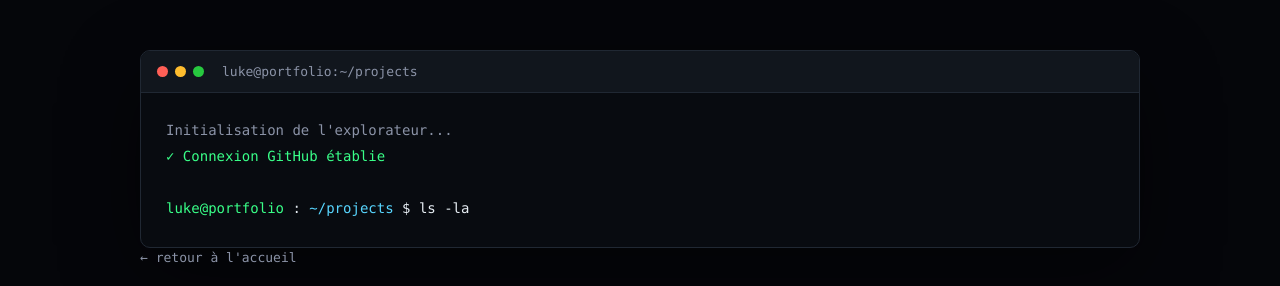
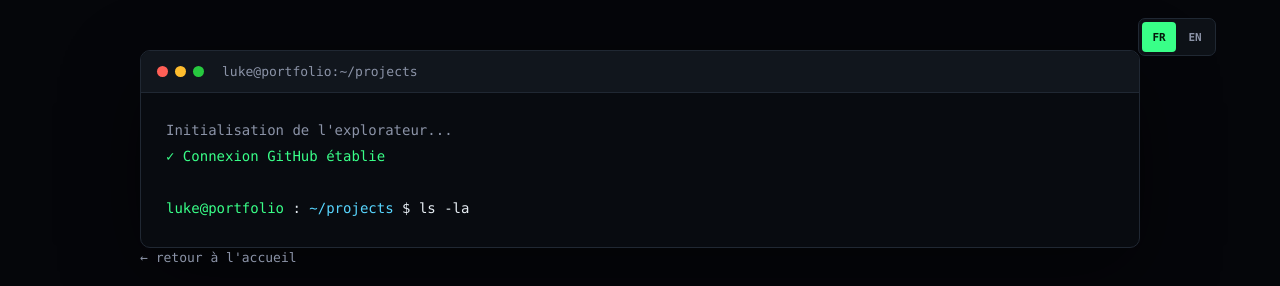
Before and after one commit to LukeCOULON/portfolio, a plain HTML site: page project.html in a window 1280 px wide. Shown: the top 286 px of the page. Drawn offline with nearby package versions, Linux system fonts and the light colour scheme; no server answers.

Commit message:
Add files via upload

```diff
--- /dev/null
+++ b/i18n.js
@@ -0,0 +1,223 @@
+(() => {
+  const translations = {
+    "Luke Coulon — Portfolio": "Luke Coulon — Portfolio",
+    "Mes projets personnels — Luke Coulon": "Personal projects — Luke Coulon",
+    "Projets — Luke Coulon": "Projects — Luke Coulon",
+    "Profil": "About",
+    "Compétences": "Skills",
+    "Parcours": "Journey",
+    "Projets": "Projects",
+    "Contact": "Contact",
+    "Développeur amateur, curieux de tout ce qui touche à l'informatique": "Self-taught developer, curious about all things computing",
+    "Développement, jeux vidéo, outils, expérimentations — j'apprends en construisant des choses, une ligne de code à la fois.": "Development, video games, tools, experiments — I learn by building things, one line of code at a time.",
+    "Voir mes depots github": "Browse my GitHub repositories",
+    "Me contacter": "Get in touch",
+    "Statut": "Status",
+    "Développeur amateur": "Self-taught developer",
+    "Domaine": "Field",
+    "Développement": "Development",
+    "Passion": "Passion",
+    "Informatique": "Computing",
+    "Qui je suis": "Who I am",
+    "Je suis Luke Coulon, développeur amateur passionné par l'informatique. J'aime créer des projets, expérimenter avec différentes technologies et apprendre en construisant des choses concrètes plutôt qu'en lisant de la théorie.": "I'm Luke Coulon, a self-taught developer passionate about computing. I enjoy creating projects, experimenting with different technologies, and learning by building things rather than just reading theory.",
+    "Nom complet": "Full name",
+    "Âge": "Age",
+    "17 ans": "17 years old",
+    "Ce que je manipule": "What I work with",
+    "Où j'en suis": "Where I am now",
+    "Mon premier contact avec l'informatique": "My first encounter with computing",
+    "Je découvre le développement informatique à travers la création de mon tout premier site HTML, réalisé à la suite d'une idée imaginée avec des amis. Le projet a depuis été abandonné, mais il a marqué le début de mon parcours et a donné naissance à de nombreux projets par la suite.": "I discovered software development by building my very first HTML website, inspired by an idea I came up with with friends. The project was eventually abandoned, but it marked the beginning of my journey and led to many more projects.",
+    "Premiers pas en programmation": "First steps in programming",
+    "Je commence à apprendre les bases du HTML et de Python en réalisant mes premiers petits sites, scripts et expérimentations. Ces projets me permettent de comprendre progressivement la logique de programmation et de développer ma curiosité pour l'informatique.": "I started learning the basics of HTML and Python by making small websites, scripts, and experiments. These projects helped me gradually understand programming logic and sparked my curiosity about computing.",
+    "Mes premiers vrais projets": "My first real projects",
+    "Je commence à donner vie à des projets personnels plus concrets, tout en réalisant mes premiers projets scolaires. Je découvre de nouvelles technologies et j'apprends surtout en expérimentant, en faisant des erreurs et en cherchant mes propres solutions.": "I began bringing more substantial personal projects to life while working on my first school projects. I discovered new technologies and learned mainly by experimenting, making mistakes, and finding my own solutions.",
+    "Des projets toujours plus ambitieux": "Projects keep getting more ambitious",
+    "Je me lance dans le développement de projets personnels plus importants : outils, applications, sites web et différentes expérimentations. Je commence également à publier davantage mon travail sur GitHub et à construire progressivement mon propre univers de projets.": "I took on larger personal projects: tools, applications, websites, and experiments. I also started sharing more of my work on GitHub and gradually building a world of my own projects.",
+    "La suite": "What's next",
+    "Une histoire qui continue": "The story continues",
+    "Mon parcours ne fait que commencer. De nouvelles idées, de nouveaux projets et de nouvelles compétences sont encore à venir. La suite reste à écrire.": "My journey is only just beginning. More ideas, projects, and skills are still to come. The next chapter is yet to be written.",
+    "Mes projets principaux": "Featured projects",
+    "MLSITE — Launcher de jeux": "MLSITE — Game launcher",
+    "Un launcher de jeu centralisé pour regrouper et lancer facilement ses jeux, dédié a linux": "A centralized game launcher to organize and launch your games, built for Linux.",
+    "Visiter le site": "Visit the site",
+    "DIMH est un projet visant à créer une solution de stockage et de gestion de fichiers dans le cloud, accessible depuis n'importe quel appareil. excecutable depuis linux uniquement.": "DIMH aims to provide a cloud file storage and management solution accessible from any device. It currently runs on Linux only.",
+    "Une question, une idée, un projet ?": "A question, an idea, a project?",
+    "N'hésite pas à me contacter, je réponds volontiers.": "Feel free to get in touch; I'll be happy to reply.",
+    "Telephone": "Phone",
+    "Envoyer un email": "Send an email",
+    "Mes réseaux sociaux": "My social media",
+    "Dernière mise à jour : 06/11/2026": "Last updated: 06/11/2026",
+    "Dernière mise à jour : 09/09/2026": "Last updated: 09/09/2026",
+    "Version : 1.8.9": "Version: 1.8.9",
+    "Version : 1.4.2": "Version: 1.4.2",
+    "← retour à l'accueil": "← back to home",
+    "← accueil": "← home",
+    "Présentation de mes projets personnels": "Personal projects showcase",
+    "Snapchat : luke_cln": "Snapchat: luke_cln",
+    "TikTok : luke_cln": "TikTok: luke_cln",
+    "Instagram : l09_prv": "Instagram: l09_prv",
+    "Exemples / Projets personnels": "Examples / Personal projects",
+    "Mes": "My",
+    "principaux": "featured",
+    "Voici quelques exemples de projets personnels que je pourrai développer : entreprise, jeu vidéo, outil ou application.": "Here are a few examples of personal projects I could build: a business website, video game, tool, or application.",
+    "Présentation": "Overview",
+    "Services": "Services",
+    "Web / Entreprise": "Web / Business",
+    "Site pour une entreprise": "Business website",
+    "Un exemple de site vitrine pour présenter une entreprise, ses services, son identité et les moyens de la contacter.": "An example showcase website presenting a business, its services, identity, and contact details.",
+    "Exemple": "Example",
+    "Jeu / Création": "Game / Creative",
+    "Jeu vidéo": "Video game",
+    "Un exemple de jeu vidéo personnel avec un concept, un univers et des mécaniques imaginés pour proposer une expérience originale.": "An example of a personal video game with an original concept, world, and gameplay mechanics.",
+    "Gameplay": "Gameplay",
+    "Univers": "World",
+    "Progression": "Progression",
+    "Application / Utilité": "Application / Utility",
+    "Outil du quotidien": "Everyday tool",
+    "Un exemple d'application pensée pour répondre à un besoin concret, organiser des informations ou automatiser une tâche répétitive.": "An example application designed to solve a practical need, organize information, or automate a repetitive task.",
+    "Organisation": "Organization",
+    "Automatisation": "Automation",
+    "Interface": "Interface",
+    "Initialisation de l'explorateur...": "Initializing project explorer...",
+    "✓ Connexion GitHub établie": "✓ GitHub connection established",
+    "Mes ": "My ",
+    "Une sélection de projets personnels, expérimentations et outils que j'ai développés.": "A selection of personal projects, experiments, and tools I've built.",
+    "projets": "projects",
+    "langages": "languages",
+    "étoiles": "stars",
+    "rechercher un projet...": "search projects...",
+    "tous": "all",
+    "récupération des projets...": "loading projects...",
+    "Aucune description disponible.": "No description available.",
+    "Aucun projet trouvé.": "No projects found.",
+    "mise à jour": "updated",
+    "ouvrir →": "open →",
+    "Autre": "Other",
+    "forks": "forks",
+    "maj.": "updated",
+    "chargement du README...": "loading README...",
+    "Ce projet ne possède pas encore de README.": "This project does not have a README yet.",
+    "Impossible de charger le README.": "Could not load the README.",
+    "↓ Télécharger le ZIP": "↓ Download ZIP",
+    "Aucune description disponible.": "No description available.",
+    "Impossible de récupérer les projets GitHub.": "Could not load GitHub projects.",
+    "Voir directement sur GitHub ↗": "View on GitHub ↗",
+    "Erreur GitHub API :": "GitHub API error:",
+    "rechercher un projet...": "search projects...",
+  };
+
+  const originalText = new WeakMap();
+  const originalAttributes = new WeakMap();
+  const localeKey = "portfolio-language";
+  let locale = readLocale();
+
+  function readLocale() {
+    try {
+      return localStorage.getItem(localeKey) === "en" ? "en" : "fr";
+    } catch (error) {
+      return "fr";
+    }
+  }
+
+  function normalize(value) {
+    return value.replace(/\s+/g, " ").trim();
+  }
+
+  function translate(value) {
+    return locale === "en" ? translations[normalize(value)] || value : value;
+  }
+
+  function updateText() {
+    const walker = document.createTreeWalker(document.body, NodeFilter.SHOW_TEXT);
+    let node;
+
+    while ((node = walker.nextNode())) {
+      if (node.parentElement.closest("script, style, noscript")) continue;
+      if (!originalText.has(node)) originalText.set(node, node.nodeValue);
+      const source = originalText.get(node);
+      const leading = source.match(/^\s*/)[0];
+      const trailing = source.match(/\s*$/)[0];
+      const content = source.slice(leading.length, source.length - trailing.length || undefined);
+      node.nodeValue = `${leading}${translate(content)}${trailing}`;
+    }
+
+    document.documentElement.lang = locale;
+    const title = document.querySelector("title");
+    if (title) title.textContent = translate("Luke Coulon — Portfolio");
+    if (document.body.classList.contains("projects-page")) {
+      document.title = translate("Mes projets personnels — Luke Coulon");
+    } else if (document.querySelector(".portfolio")) {
+      document.title = translate("Projets — Luke Coulon");
+    }
+
+    document.querySelectorAll("input[placeholder], [aria-label]").forEach(element => {
+      ["placeholder", "aria-label"].forEach(attribute => {
+        if (!element.hasAttribute(attribute)) return;
+        let originals = originalAttributes.get(element);
+        if (!originals) {
+          originals = {};
+          originalAttributes.set(element, originals);
+        }
+        if (!(attribute in originals)) originals[attribute] = element.getAttribute(attribute);
+        element.setAttribute(attribute, translate(originals[attribute]));
+      });
+    });
+
+    const personalProjectsHeading = document.querySelector(".projects-page-intro h1");
+    if (personalProjectsHeading) {
+      const headingText = personalProjectsHeading.firstChild;
+      const headingAccent = personalProjectsHeading.querySelector("span");
+      if (locale === "en") {
+        headingText.nodeValue = "My main ";
+        headingAccent.textContent = "projects";
+      } else {
+        headingText.nodeValue = "Mes projets";
+        headingAccent.textContent = "principaux";
+      }
+    }
+  }
+
+  function mountSwitcher() {
+    const switcher = document.createElement("div");
+    switcher.className = "language-switch";
+    if (!document.querySelector(".topbar")) switcher.classList.add("language-switch-floating");
+    switcher.setAttribute("role", "group");
+    switcher.setAttribute("aria-label", "Language / Langue");
+    switcher.innerHTML = '<button type="button" data-locale="fr">FR</button><button type="button" data-locale="en">EN</button>';
+    switcher.addEventListener("click", event => {
+      const button = event.target.closest("button[data-locale]");
+      if (!button || button.dataset.locale === locale) return;
+      locale = button.dataset.locale;
+      try {
+        localStorage.setItem(localeKey, locale);
+      } catch (error) {
+      }
+      updateText();
+      updateSwitcher();
+      document.dispatchEvent(new CustomEvent("portfolio:languagechange", { detail: { locale } }));
+    });
+    const topbar = document.querySelector(".topbar");
+    if (topbar) topbar.append(switcher);
+    else document.body.append(switcher);
+    updateSwitcher();
+  }
+
+  function updateSwitcher() {
+    const switcher = document.querySelector(".language-switch");
+    if (!switcher) return;
+    switcher.setAttribute("aria-label", locale === "en" ? "Language selector" : "Sélecteur de langue");
+    switcher.querySelectorAll("button").forEach(button => {
+      const selected = button.dataset.locale === locale;
+      button.classList.toggle("active", selected);
+      button.setAttribute("aria-pressed", String(selected));
+    });
+  }
+
+  window.PortfolioI18n = {
+    get locale() { return locale; },
+    t: translate,
+  };
+
+  mountSwitcher();
+  updateText();
+})();
--- a/style.css
+++ b/style.css
@@ -256,6 +256,45 @@ body.home .brand {
   backdrop-filter: blur(6px);
 }
 
+.language-switch {
+  display: inline-flex;
+  flex: 0 0 auto;
+  align-items: center;
+  gap: 2px;
+  padding: 3px;
+  border: 1px solid var(--border);
+  border-radius: 7px;
+  background: var(--panel);
+}
+
+.language-switch-floating {
+  position: fixed;
+  top: 18px;
+  right: max(5%, 18px);
+  z-index: 30;
+}
+
+.language-switch button {
+  min-width: 34px;
+  min-height: 30px;
+  padding: 0 7px;
+  border: 0;
+  border-radius: 4px;
+  background: transparent;
+  color: var(--muted);
+  font: 600 11px var(--mono);
+  cursor: pointer;
+}
+
+.language-switch button.active {
+  background: var(--green);
+  color: #04150a;
+}
+
+.language-switch button:focus-visible {
+  outline-offset: 2px;
+}
+
 .brand {
   font-weight: 700;
   font-size: 19px;
```
Also changed, not shown: index.html (+1 -0 lines), prin_project.html (+1 -0 lines), project.html (+35 -24 lines).
